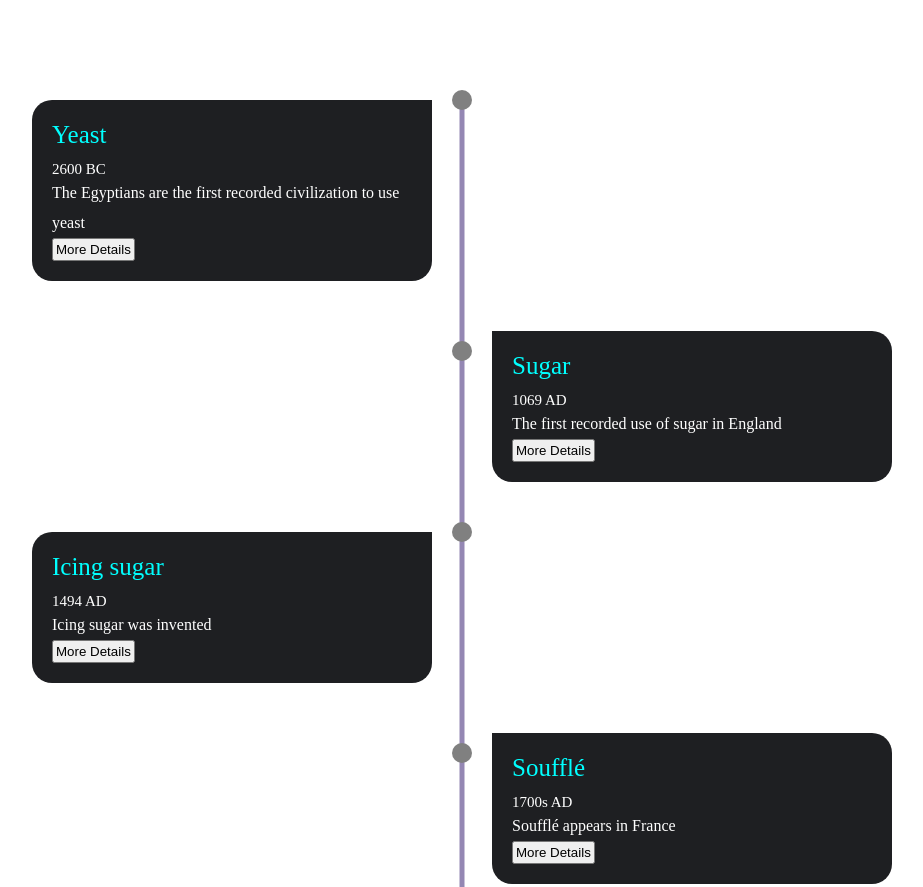
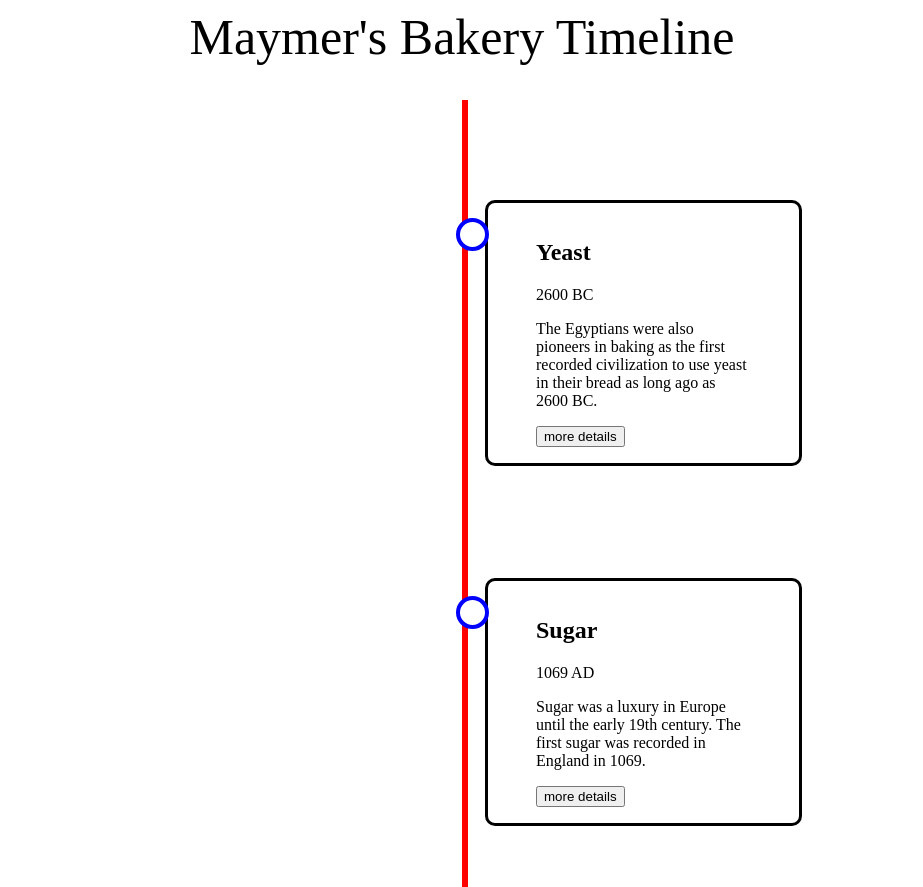
Before and after one commit to black-codher-bootcamp-2022-daly/unit-03-javascript-assessment-daly-group-b, a website with bundled scripts: page index.html in a window 1280 px wide. Shown: the top 887 px of the page, without its empty margins (178-1101 px from the left). Built offline with nearby package versions, Linux system fonts and the light colour scheme.

Commit message:
resimplified all codes

```diff
--- a/css/main.css
+++ b/css/main.css
@@ -1,141 +1,78 @@
 * {
-  margin: 0;
-  padding: 0;
   box-sizing: border-box;
 }
 
+header {
+  font-size: 50px;
+  text-align: center;
+}
 .timeline {
-  display: flex;
-  flex-direction: column;
-  width: 100%;
-  min-height: 100vh;
-  align-items: center;
-  justify-content: center;
+  position: absolute;
+  left: 50%;
+  top: 0;
   padding: 100px 0;
 }
-.timeline-items {
-  width: 80%;
-  height: auto;
-  max-width: 800px;
-  margin: 0 auto;
+/* vertical line design */
+.timeline {
+  content: "";
+  border-left: 6px solid red;
+  height: 160rem;
+  position: absolute;
+  margin-top: 100px;
+}
+/* casing of the modal */
+.casing {
+  justify-content: center;
   position: relative;
+
+  border-style: solid;
+  padding: 1rem 3rem;
+  margin-left: 17px;
+  margin-bottom: 7rem;
+  border-radius: 10px;
+  width: 50%;
 }
-.cover {
-  padding: 20px;
-  background-color: #1e1f22;
-  color: white;
-  border-radius: 10px;
-  margin-bottom: 20px;
+/* designing the circles used as anchor */
+.casing::after {
+  content: "";
+  position: absolute;
+  width: 25px;
+  height: 25px;
+  left: -2rem;
+  background-color: white;
+  border: 4px solid blue;
+  top: 15px;
+  border-radius: 50%;
+  z-index: 1;
 }
-.cover:last-child {
-  margin-bottom: 0;
+/*designing content of the modal pop up after click */
+
+.modalContent {
+  font-size: 12px;
+  width: 50%;
+  position: relative;
+  max-height: 20vh;
+  padding-bottom: 30vh;
+  padding-left: 20px;
+  margin-right: 10px;
 }
-.cover h2 {
-  font-size: 25px;
-  font-weight: 500;
-  line-height: 30px;
-  margin-bottom: 10px;
-  color: aqua;
-}
-.cover p {
-  font-size: 16px;
-  line-height: 30px;
-  font-weight: 300;
-}
-.timeline-item-date {
-  font-size: 15px;
-  font-weight: 300;
-  margin-bottom: 10px;
-}
-.modal {
-  display: none;
-  position: fixed;
-  z-index: 1;
-  left: 0;
-  top: 0;
-  height: 100%;
-  width: 100%;
-  overflow: auto;
-  background-color: rgba(142, 52, 52, 0.5);
-}
-.modal-content {
-  background-color: rgb(184, 130, 64);
-  margin: 20% auto;
-  padding: 20px;
-  width: 80%;
-  box-shadow: 0 5px 8px 0 rgba(0, 0, 0, 0.2) 0 7px 20px 0 rgba(0, 0, 0, 0.17);
-}
-.closeBtn {
-  color: #ccc;
-  float: right;
-  font-size: 30px;
-}
-.closeBtn:hover,
-.closeBtn:focus {
-  color: black;
-  text-decoration: none;
-  cursor: pointer;
+.modalContent p {
+  font-size: 18px;
+  text-align: center;
+  width: 10rem;
 }
 
-/*.cover:hover{
-    background-color: rgb(166, 166, 234);
- }*/
-
-@media only screen and (min-width: 768px) {
-  .timeline-items::before {
+@media screen and (max-width: 800) {
+  casing::after {
     content: "";
     position: absolute;
-    height: 100%;
-    width: 5px;
-    left: 50%;
-    transform: translate(-50%);
-    background-color: rgb(148, 135, 179);
-  }
-  .cover {
-    width: 50%;
-    margin-bottom: 50px;
-    position: relative;
-  }
-  .cover:nth-child(odd) {
-    float: left;
-    clear: right;
-    transform: translate(-30px);
-    border-radius: 20px 0px 20px 20px;
-  }
-  .cover:nth-child(even) {
-    float: right;
-    clear: left;
-    transform: translate(30px);
-    border-radius: 0px 20px 20px 20px;
-  }
-  .cover::after {
-    content: "";
-    position: absolute;
-    height: 20px;
-    width: 20px;
-    background-color: gray;
+    width: 14px;
+    height: 25px;
+    right: 14rem;
+    background-color: white;
+    border: 4px solid green;
+    top: 15px;
     border-radius: 50%;
-    top: 0;
-  }
-  .cover:nth-child(odd)::after {
-    transform: translate(50%, -50%);
-    right: -30px;
-  }
-  .cover:nth-child(even)::after {
-    transform: translate(-50%, 50%);
-    left: -30px;
-  }
-  .cover:hover:after {
-    background-color: aqua;
-  }
-
-  .timeline-item-more-info {
-    border-radius: 20px solid red;
-    padding: 2px;
-  }
-  .timeline-item-more-info:hover {
-    background-color: aqua;
-    padding: 1em 2em;
-    border: 0;
+    z-index: 1;
   }
 }
--- a/js/index.js
+++ b/js/index.js
@@ -1,69 +1,63 @@
 import { dates } from "./data.js";
+
+//creating page header
 
 const timelineHeading = document.createElement("header");
 timelineHeading.innerText = "Maymer's Bakery Timeline";
 document.body.appendChild(timelineHeading);
 
-//CREATING A DIV FOR THE HTML//
+//creating another div
 const firstDiv = document.createElement("div");
 firstDiv.classList.add("timeline-item");
 const project = document.querySelector(".timeline");
-/*document.appendChild(firstDiv);*/
 
-const main = document.querySelector(".timeline");
+//adding the new html page content
 
-const firstDivContent = `<div class = 'timeline-items'>
-<div class='cover'><h2 class = "timeline-item-title">Yeast</h2>
+const firstDivContent = `<div class = "container"><div class = "casing"><h2 class= "timeline-item-title"> Yeast </h2>
 <span class = "timeline-item-date">2600 BC</span>
-<p class ="timeline-item-summary">The Egyptians are the first recorded civilization to use yeast</p>
-<button class = "timeline-item-more-info" id ='moreButton' data-open = 'moredetails'> More Details</button>
-<div id = "modal-container" class = "modal">
-<div class = modal-content><span class = "closeBtn">&times;</span>
-<span id = "modal-date">2600 BC</span>
-<h2 id = "modal-title">Yeast</h2>
-<img id = "modal-image"src = "https://i1.wp.com/www.atthemummiesball.com/wp-content/uploads/2018/04/Relief-Depicting-the-Nurse-Tia.jpg?ssl=1", width = "150" height = "100">
-<p id = "modal-full-description">The Egyptians were also pioneers in baking as the first recorded civilization to use yeast in their bread as long ago as 2600 BC.</p>
-</div></div>
+<p class = "timeline-item-summary">The Egyptians were also pioneers in baking as the first recorded civilization to use yeast in their bread as long ago as 2600 BC.</p>
+<button class = "timeline-item-more-info" id= "moreButton" data-open = "learnmore" >more details </button></div>
+<div class = "casing">
+<h2 class= "timeline-item-title"> Sugar </h2>
+<span class = "timeline-item-date">1069 AD</span>
+<p class = "timeline-item-summary">Sugar was a luxury in Europe until the early 19th century. The first sugar was recorded in England in 1069.</p>
+<button class = "timeline-item-more-info">more details </button></div>
 </div>
-<div class='cover'><section><h2 class = "timeline-item-title">Sugar</h2>
-<span class = "timeline-item-date">1069 AD</span>
-<p class ="timeline-item-summary">The first recorded use of sugar in England</p><button class = "timeline-item-more-info">More Details</button></div>
-<div class='cover'><h2 class = "timeline-item-title">Icing sugar</h2>
+<div class = "casing">
+<h2 class= "timeline-item-title"> Icing sugar </h2>
 <span class = "timeline-item-date">1494 AD</span>
-<p class ="timeline-item-summary">Icing sugar was invented</p><button class = "timeline-item-more-info">More Details</button></div>
-<div class='cover'><h2 class = "timeline-item-title">Soufflé</h2>
+<p class = "timeline-item-summary">Icing sugar was invented. It was originally used as a topping for marchpanes, an almond and sugar dessert.</p>
+<button class = "timeline-item-more-info">learn more </button></div>
+</div>
+<div class = "casing"><h2 class= "timeline-item-title"> Soufflé </h2>
 <span class = "timeline-item-date">1700s AD</span>
-<p class ="timeline-item-summary">Soufflé appears in France</p><button class = "timeline-item-more-info">More Details</button></div>
-<div class='cover'><h2 class = "timeline-item-title">Milling</h2>
+<p class = "timeline-item-summary">Soufflé appears in France</p>
+<button class = "timeline-item-more-info">learn more </button></div>
+<div class = "casing"><h2 class= "timeline-item-title"> Milling </h2>
 <span class = "timeline-item-date">1779 AD</span>
-<p class ="timeline-item-summary">The first steam mill was erected in London</p><button class = "timeline-item-more-info">More Details</button></div>
-<div class='cover'><h2 class = "timeline-item-title">Baking powder</h2>
+<p class = "timeline-item-summary">The first steam mill was erected in London.</p><button class = "timeline-item-more-info">more details </button></div>
+<div class = "casing">
+<h2 class= "timeline-item-title"> Baking powder </h2>
 <span class = "timeline-item-date">1843 AD</span>
-<p class ="timeline-item-summary">The first modern version of baking powder was discovered and manufactured by British chemist Alfred Bird</p><button class = "timeline-item-more-info">More Details</button></div>
-<div class='cover'><h2 class = "timeline-item-title">Synthetic organic dye</h2>
-<span class = "timeline-item-date">1856 AD</span>
-<p class ="timeline-item-summary">The first synthetic organic dye was discovered</p><button class = "timeline-item-more-info">More Details</button></div></div>`;
+<p class = "timeline-item-summary">The first modern version of baking powder was discovered and manufactured by British chemist Alfred Bird.</p>
+<button class = "timeline-item-more-info">more details </button></div>
+<div class = "casing"><h2 class= "timeline-item-title"> Synthetic organic dye </h2>
+<span class = "timeline-item-date">1856 </span>
+<p class = "timeline-item-summary">The first synthetic organic dye was discovered.</p></div>
+</div>`;
 
-//adding modals to page content//
+//adding modals to page content
 
-//const btn = document.querySelector("timeline-item-more-info");
-//const modal = `<div></div>
-
-//function openModal(){
-//const date = '2600 BC';
-//const title = 'Yeast';
-//const fullDescription = "The Egyptians were also pioneers in baking as the first recorded civilization to use yeast in their bread32 as long ago as 2600 BC.";
-
-//return date + title + fullDiescription;//
-
-const createModal = `<div class = "modalContent"><header><button class ="closePage" data-close ="card1"> X </button><header>
-    <p>The Egyptians were also pioneers in baking as the first recorded civilization to use yeast in their bread as long ago as 2600 BC.</p>
-    <img src = "https://i1.wp.com/www.atthemummiesball.com/wp-content/uploads/2018/04/Relief-Depicting-the-Nurse-Tia.jpg?ssl=1" width="100" height =100"></div>`;
+const createModal = `<div class ="modalContent"><header><button class = "closePage" data-close ="card1" > X </button><header>
+<p> The Egyptians were also pioneers in baking as the first recorded civilization to use yeast in their bread as long ago as 2600 BC.</p>
+<img src ="https://i1.wp.com/www.atthemummiesball.com/wp-content/uploads/2018/04/Relief-Depicting-the-Nurse-Tia.jpg?ssl=1" width ="100" height ="100">
+</div>
+`;
 
 project.innerHTML = firstDivContent;
-//const openCards = document.querySelectorAll("[data-open]");
-//const closeCards = document.querySelectorAll("[data-close]");
-//const cardVisible = "card-visible";//
+const openCards = document.querySelectorAll("[data-open]");
+const closeCards = document.querySelectorAll("[data-close]");
+const cardVisible = "card-visible";
 
 /*for (const card of openCards) {
   card.addEventListener("click", function () {
@@ -72,24 +66,9 @@ project.innerHTML = firstDivContent;
   });
 }
 */
-
-/*document.getElementById("moreButton").onclick = function () {
-    showMoreButton();
-  };
-  function showMoreButton() {
-    document.getElementById("moreButton").innerHTML = createModal;
-  }*/
-
-//list for open click//
-
-var moreButton = document.getElementById("moreButton");
-var closeBtn;
-
-moreButton.addEventListener("click", openModal);
-
-//function to open modal//
-function openModal() {
-  modal.style.display = "block";
+document.getElementById("moreButton").onclick = function () {
+  showMoreButton();
+};
+function showMoreButton() {
+  document.getElementById("moreButton").innerHTML = createModal;
 }
-
-main.innerHTML = firstContent;
```
